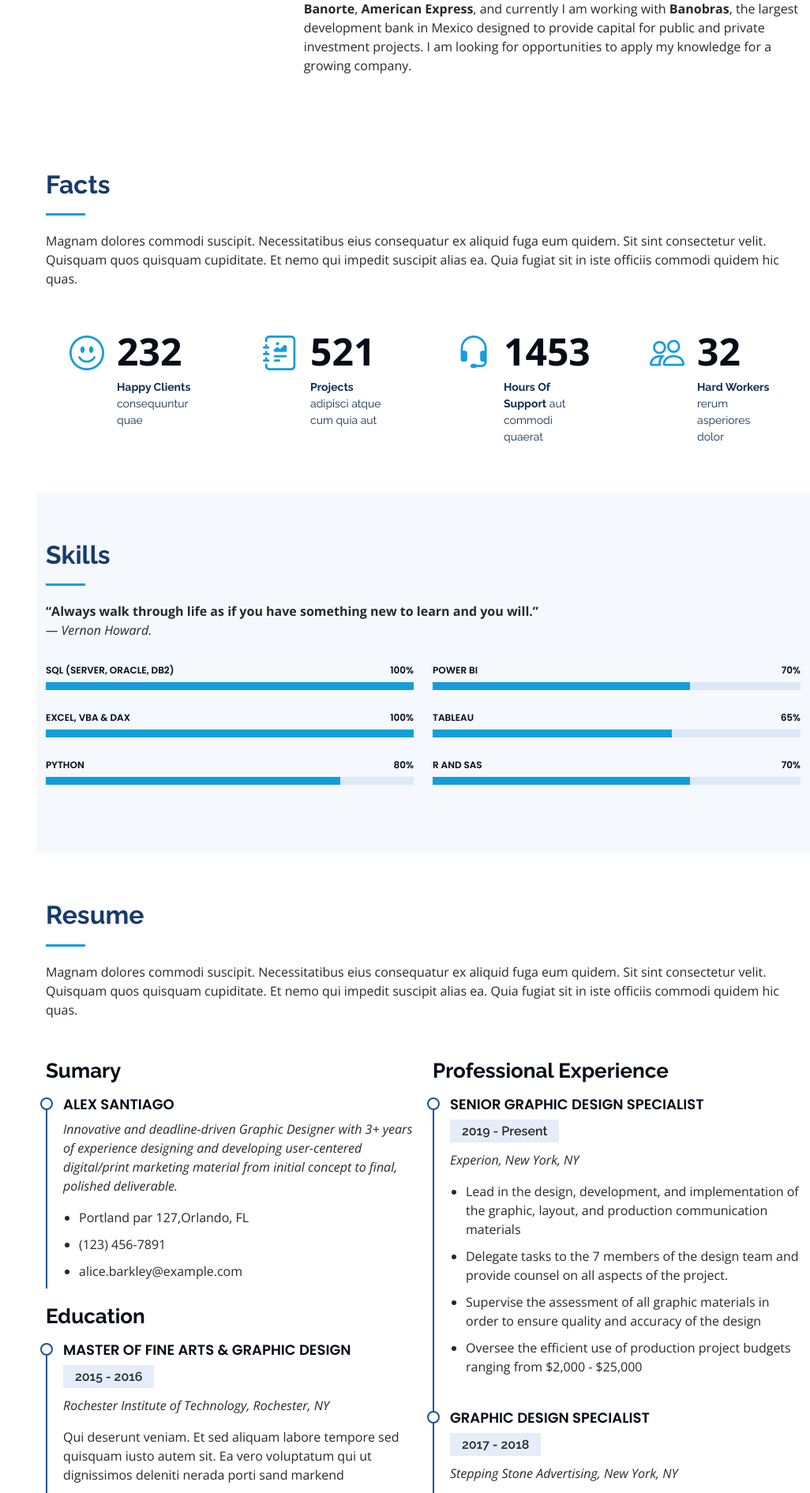
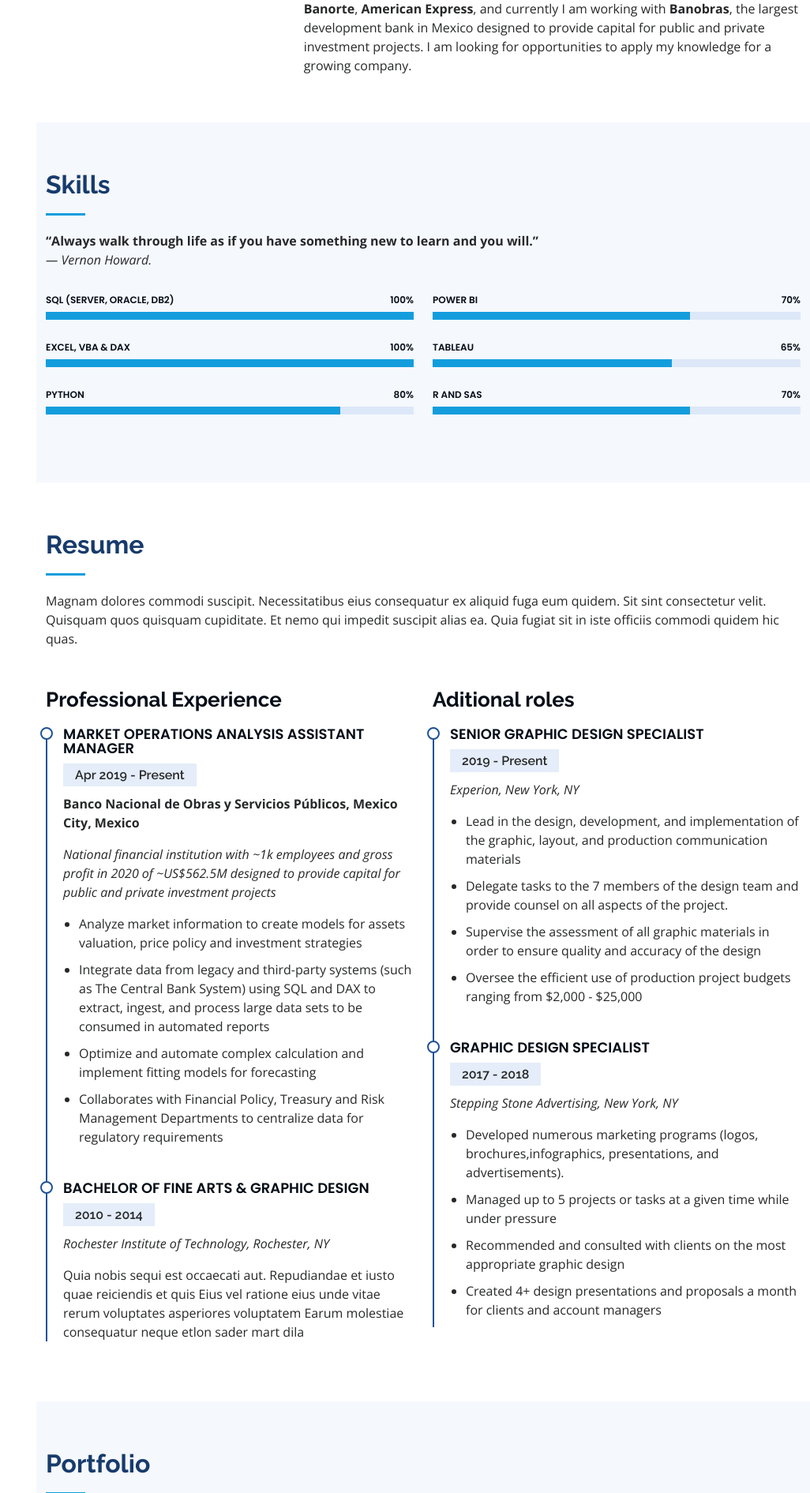
Before and after one commit to Alex-Stgo/portfolio, a Flask app: page / in a window 1280 px wide. Shown: the part 1345-3236 px from the top of the page at 79% size, without its empty margins (254-1280 px from the left). Run offline with Flask 2, Linux system fonts and the light colour scheme; some libraries are stand-ins or nearby versions.

Commit message:
Cambios a professional experience

```diff
--- a/templates/index.html
+++ b/templates/index.html
@@ -127,7 +127,7 @@
     </section><!-- End About Section -->
 
     <!-- ======= Facts Section ======= -->
-    <section id="facts" class="facts">
+    <!-- <section id="facts" class="facts">
       <div class="container">
 
         <div class="section-title">
@@ -172,7 +172,8 @@
         </div>
 
       </div>
-    </section><!-- End Facts Section -->
+    </section> -->
+    <!-- End Facts Section -->
 
     <!-- ======= Skills Section ======= -->
     <section id="skills" class="skills section-bg">
@@ -252,8 +253,8 @@
 
         <div class="row">
           <div class="col-lg-6" data-aos="fade-up">
-            <h3 class="resume-title">Sumary</h3>
-            <div class="resume-item pb-0">
+            <!-- <h3 class="resume-title">Sumary</h3> -->
+            <!-- <div class="resume-item pb-0">
               <h4>Alex Santiago</h4>
               <p><em>Innovative and deadline-driven Graphic Designer with 3+ years of experience designing and developing user-centered digital/print marketing material from initial concept to final, polished deliverable.</em></p>
               <ul>
@@ -261,14 +262,21 @@
                 <li>(123) 456-7891</li>
                 <li>alice.barkley@example.com</li>
               </ul>
-            </div>
+            </div> -->
 
-            <h3 class="resume-title">Education</h3>
+            <h3 class="resume-title">Professional Experience</h3>
             <div class="resume-item">
-              <h4>Master of Fine Arts &amp; Graphic Design</h4>
-              <h5>2015 - 2016</h5>
-              <p><em>Rochester Institute of Technology, Rochester, NY</em></p>
-              <p>Qui deserunt veniam. Et sed aliquam labore tempore sed quisquam iusto autem sit. Ea vero voluptatum qui ut dignissimos deleniti nerada porti sand markend</p>
+              <h4>Market operations analysis assistant manager</h4>
+              <h5>Apr 2019 - Present</h5>
+              <p><strong>Banco Nacional de Obras y Servicios Públicos, Mexico City, Mexico</strong></p>
+              <p><em>National financial institution with ~1k employees and gross profit in 2020 of ~US$562.5M designed to provide capital for public and private investment projects</em></p>
+              <ul>
+                <li>Analyze market information to create models for assets valuation, price policy and investment strategies</li>
+                <li>Integrate data from legacy and third-party systems (such as The Central Bank System) using SQL and DAX to extract, ingest, and process large data sets to be consumed in automated reports </li>
+                <li>Optimize and automate complex calculation and implement fitting models for forecasting</li>
+                <li>Collaborates with Financial Policy, Treasury and Risk Management Departments to centralize data for regulatory requirements</li>
+              </ul>
+              <!-- <p>Qui deserunt veniam. Et sed aliquam labore tempore sed quisquam iusto autem sit. Ea vero voluptatum qui ut dignissimos deleniti nerada porti sand markend</p> -->
             </div>
             <div class="resume-item">
               <h4>Bachelor of Fine Arts &amp; Graphic Design</h4>
@@ -278,7 +286,7 @@
             </div>
           </div>
           <div class="col-lg-6" data-aos="fade-up" data-aos-delay="100">
-            <h3 class="resume-title">Professional Experience</h3>
+            <h3 class="resume-title">Aditional roles</h3>
             <div class="resume-item">
               <h4>Senior graphic design specialist</h4>
               <h5>2019 - Present</h5>
@@ -305,7 +313,8 @@
         </div>
 
       </div>
-    </section><!-- End Resume Section -->
+    </section>
+    <!-- End Resume Section -->
 
     <!-- ======= Portfolio Section ======= -->
     <section id="portfolio" class="portfolio section-bg">
```
